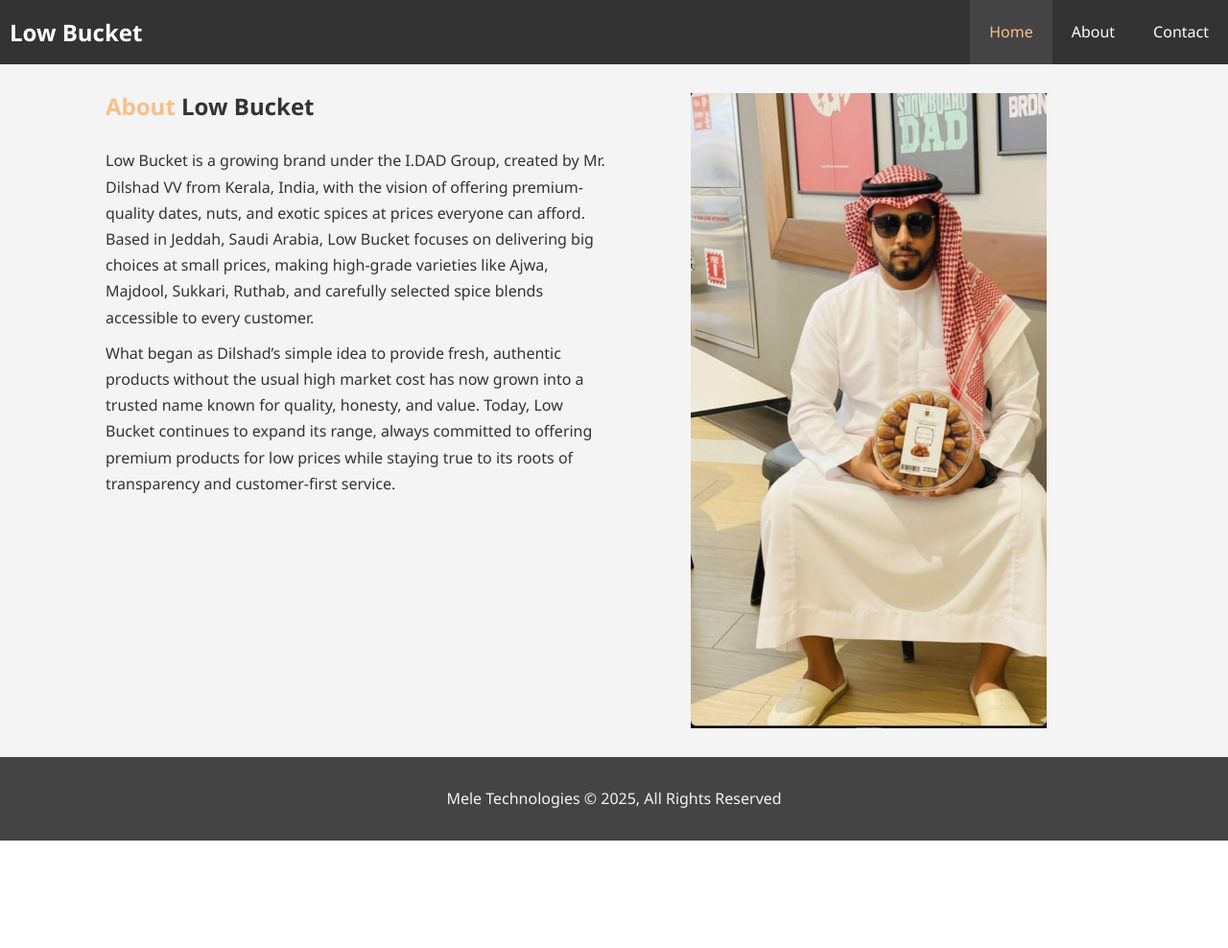
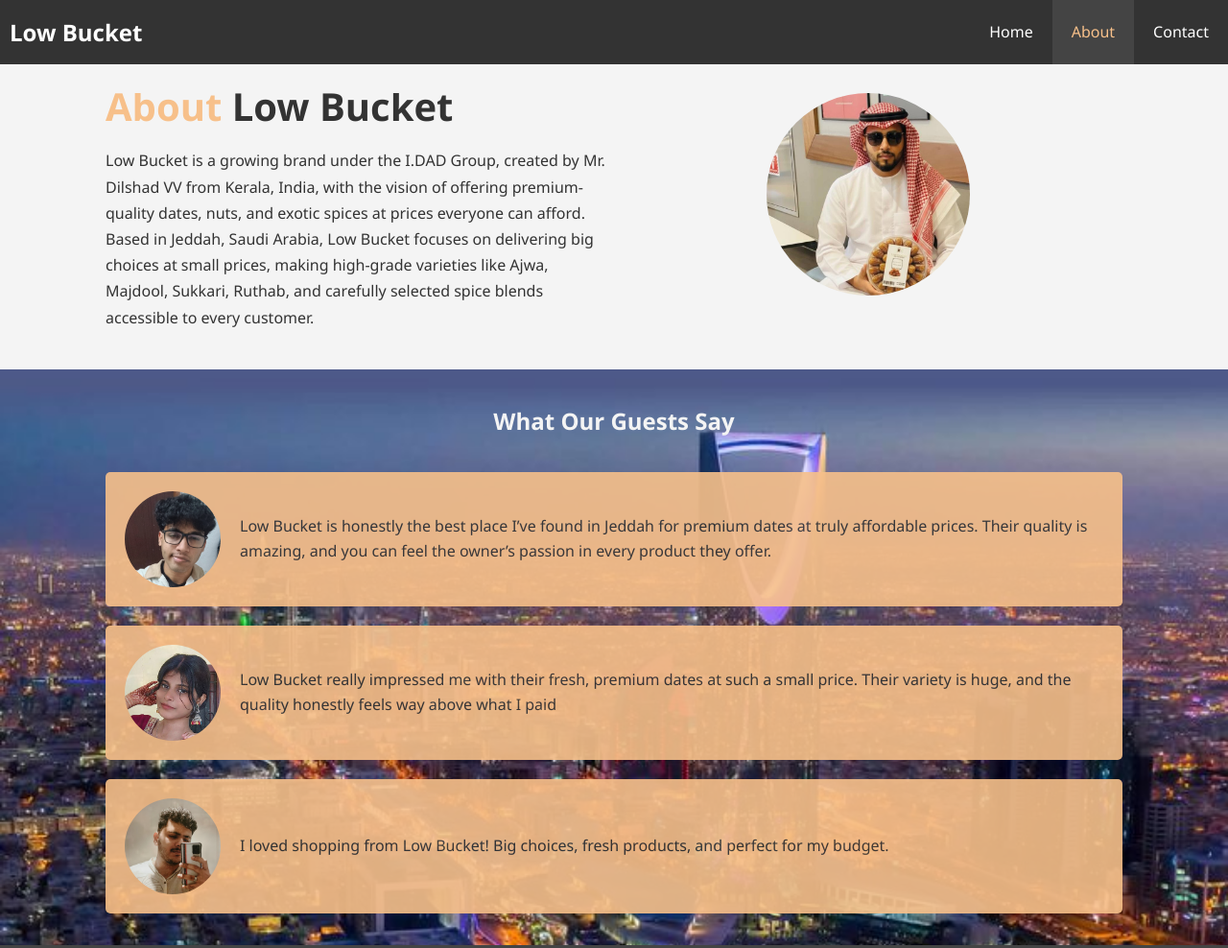
Before and after one commit to shadilshad/L-T-PROJECTS-, a plain HTML site: page about.html in a window 1280 px wide. Shown: the top 988 px of the page at 96% size. Before the commit the page ends 876 px from the top, so only its background shows below. Drawn offline with Linux system fonts and the light colour scheme.

Commit message:
Initial commit for first css & HTML project

```diff
--- a/about.html
+++ b/about.html
@@ -18,8 +18,8 @@
         <nav id="navbar">
                             <h1 class="logo"><a href=index.html>Low Bucket </a></h1>
             <ul>
-                <li><a  class="current" href="home.html">Home</a></li>
-                <li><a href="about.html">About</a></li>
+                <li><a href="index.html">Home</a></li>
+                <li><a class="current" href="about.html">About</a></li>
                 <li><a href="contact.html">Contact</a></li>
             </ul>
         </nav>
@@ -28,24 +28,45 @@
  <section id="about-info" class="bg-light py3">
     <div class="container">
         <div class="info-left">
-          <h1><span class="text-primary">About </span>Low Bucket</h1>
+          <h1 class="l-heading"><span class="text-primary">About </span>Low Bucket</h1>
         <p>Low Bucket is a growing brand under the I.DAD Group, created by Mr. Dilshad VV from Kerala, India,
             with the vision of offering premium-quality dates, nuts, and exotic spices at prices everyone can afford.
             Based in Jeddah, Saudi Arabia, Low Bucket focuses on delivering big choices at small prices,
             making high-grade varieties like Ajwa, Majdool, Sukkari, Ruthab, and carefully selected spice blends accessible to every customer.</p>
-        <p>What began as Dilshad’s simple idea to provide fresh, authentic products without the usual high market cost has now grown into a trusted
-            name known for quality, honesty, and value. Today, Low Bucket continues to expand its range, always committed to offering premium products for low prices while staying true to its roots of transparency and customer-first service.</p>
          </div>
         <div class="info-right">
-         <img src="WhatsApp Image 2025-12-05 at 21.30.01_ca786083.jpg"
+         <img src="WhatsApp Image 2025-12-06 at 12.13.16_86f476e3.jpg"
          alt="image of the low bucket brand">
         </div>
     </div>
  </section>
 
 
+<div class="clr"></div>
+<section id="testimonials" class="py3">
+    <div class="container">
+        <h2 class="l-leading">What Our Guests Say</h2>
+        <div class="testimonial bg-primary">
+            <img src="WhatsApp Image 2025-12-06 at 12.33.00_5a4589fb.jpg" alt="shadil">
+            <p>Low Bucket is honestly the best place I’ve found in Jeddah for premium dates at truly affordable prices.
+                Their quality is amazing, and you can feel the owner’s passion in every product they offer.</p>
+        </div>
 
 
+            <div class="testimonial bg-primary">
+            <img src="WhatsApp Image 2025-12-06 at 12.44.43_f3f38fe8.jpg" alt="sandhiya">
+            <p>Low Bucket really impressed me with their fresh, premium dates at such a small price. Their variety is huge,
+                and the quality honestly feels way above what I paid</p>
+        </div>
+
+
+            <div class="testimonial bg-primary">
+            <img src="WhatsApp Image 2025-12-06 at 12.58.13_25194334.jpg" alt="vinayak">
+        <p>I loved shopping from Low Bucket! Big choices, fresh products, and perfect for my budget.</p>
+        </div>
+
+    </div>
+</section>
 
 
 <footer id="main-footer">
--- a/style.css
+++ b/style.css
@@ -168,7 +168,8 @@ min-height: 100%;
 #about-info .info-right img{
     display: block;
     margin: auto;
-    width:70%;
+    width:40%;
+    border-radius: 50%;
 
 }
 #about-info .info-left{
@@ -181,9 +182,45 @@ min-height: 100%;
 .py2{padding:20px 0;}
 .py3{padding:30px 0;}
 
+.l-heading{
+    font-size: 40px;
+}
 
+/*testimonials*/
+#testimonials{
+    height: 600px;
+    background: url('download.jpeg') no-repeat
+    center center/cover;
+    padding-top: 40px;
+}
+#testimonials h2{
+      color:#f4f4f4;
+      text-align: center;
+      padding-bottom: 40px;
+}
+#testimonials .testimonial {
+    padding: 20px;
+    margin-bottom: 20px;
+    border-radius: 5px;
+    opacity: 0.9;
 
+    display: flex;           /* new */
+    align-items: center;     /* vertical alignment */
+    gap: 20px;               /* space between image + text */
+}
 
+#testimonials .testimonial img {
+    width: 100px;
+    height: 100px;
+    border-radius: 50%;
+    flex-shrink: 0;          /* prevents image from shrinking */
+    object-fit: cover;       /* keeps image from stretching */
+}
+
+#testimonials .testimonial p {
+    margin: 0;               /* remove extra spacing */
+    line-height: 1.6;
+}
 
 #main-footer{
     text-align: center;
```
Also changed, not shown: WhatsApp Image 2025-12-05 at 18.58.09_529e85c5.jpg (deleted), WhatsApp Image 2025-12-05 at 18.58.17_b7133a26.jpg (deleted), WhatsApp Image 2025-12-05 at 18.58.29_e648a107.jpg (deleted), WhatsApp Image 2025-12-05 at 18.58.38_3ac12907.jpg (deleted), WhatsApp Image 2025-12-05 at 18.58.51_2d518627.jpg (deleted), WhatsApp Image 2025-12-05 at 21.30.01_ca786083.jpg (deleted), WhatsApp Image 2025-12-05 at 21.30.01_ff703856.jpg (deleted), WhatsApp Image 2025-12-06 at 12.13.16_86f476e3.jpg (added), WhatsApp Image 2025-12-06 at 12.33.00_5a4589fb.jpg (added), WhatsApp Image 2025-12-06 at 12.44.43_f3f38fe8.jpg (added), WhatsApp Image 2025-12-06 at 12.58.13_25194334.jpg (added), download.jpeg (added).
